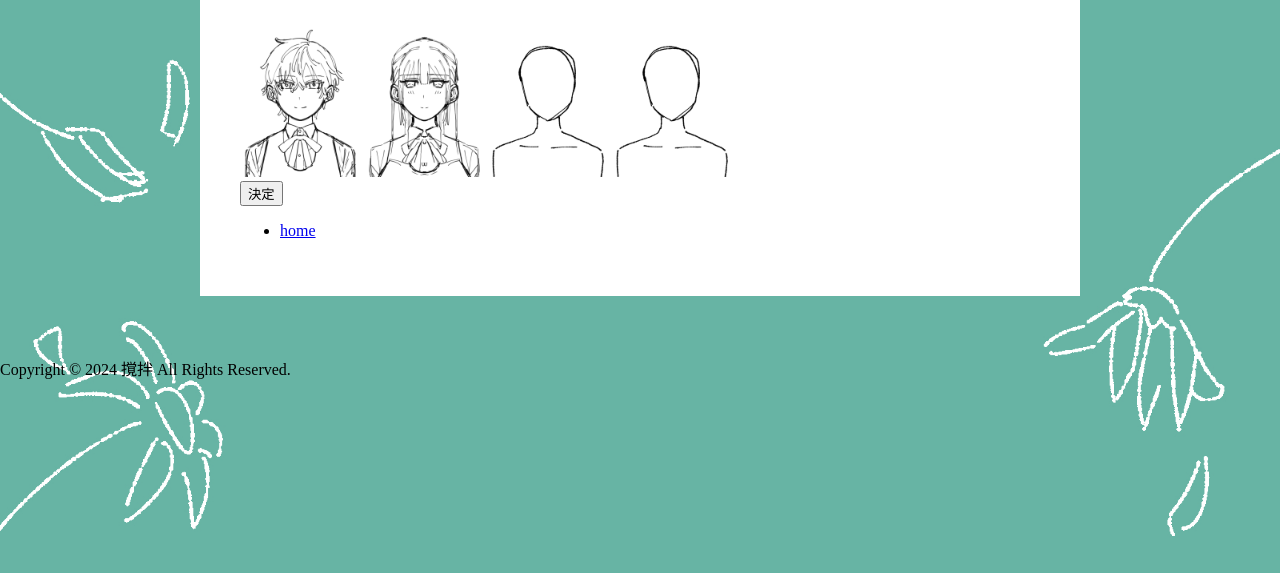
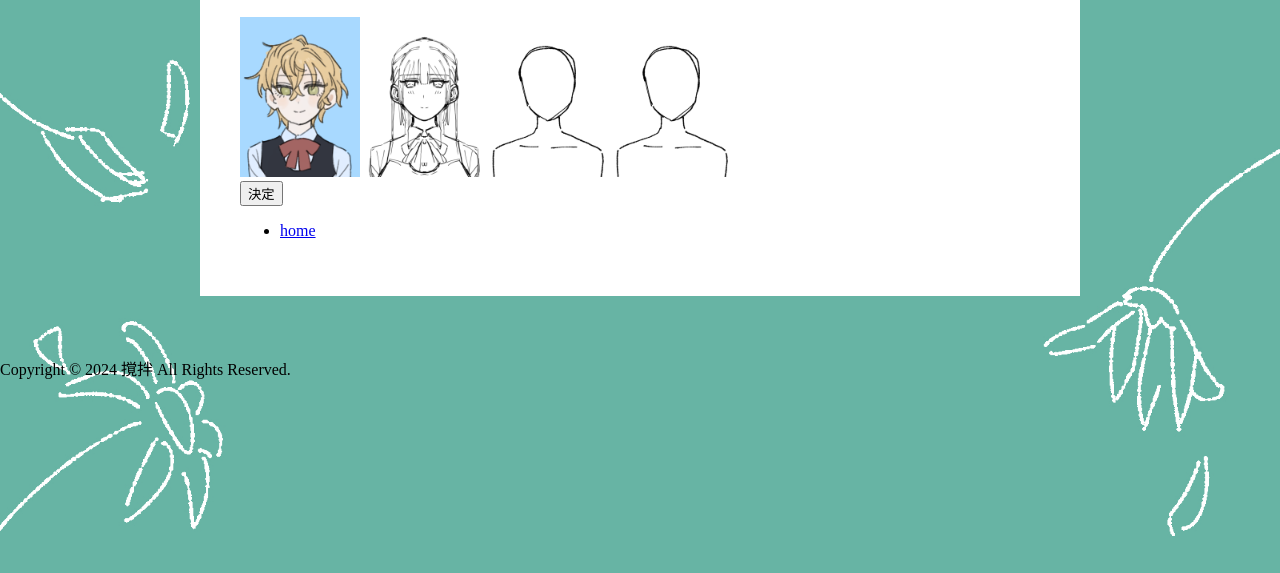
Before and after one commit to kakuhan16/kakuhan, a plain HTML site: page project/kankeisei.html in a window 1280 px wide. Shown: the part 227-800 px from the top of the page. Drawn offline with Linux system fonts and the light colour scheme.

Commit message:
Update character images and fix footer markup

```diff
--- a/project/kankeisei.html
+++ b/project/kankeisei.html
@@ -17,7 +17,7 @@
 
 <div id="characters">
 
-<img src="../img/hoshino2.png" class="char" data-name="星野">
+<img src="../img/hoshino-1.png" class="char" data-name="星野">
 <img src="../img/shirai2.png" class="char" data-name="白井">
 <img src="../img/koyanagi2.png" class="char" data-name="小柳">
 <img src="../img/takano2.png" class="char" data-name="高野">
```
